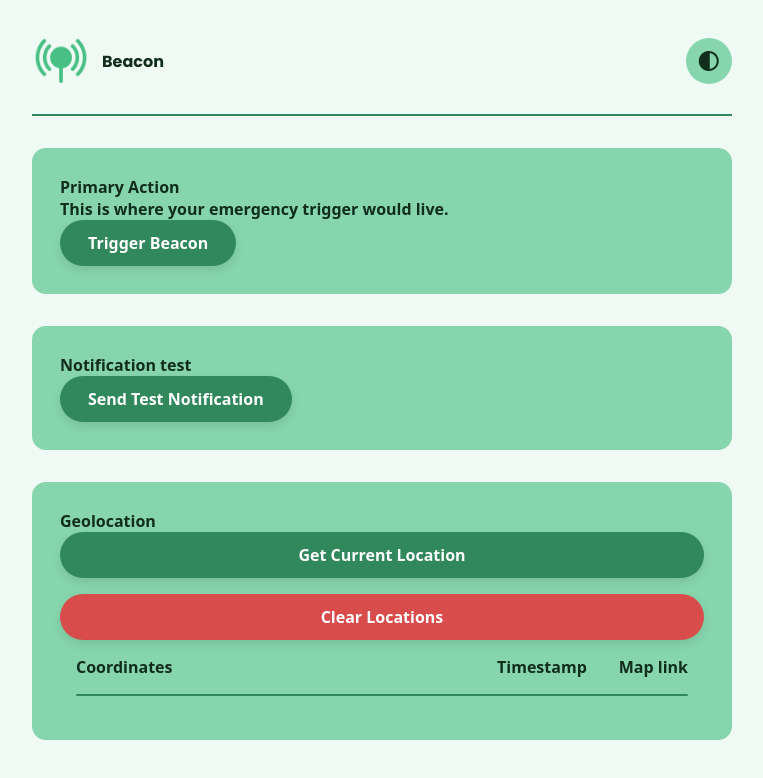
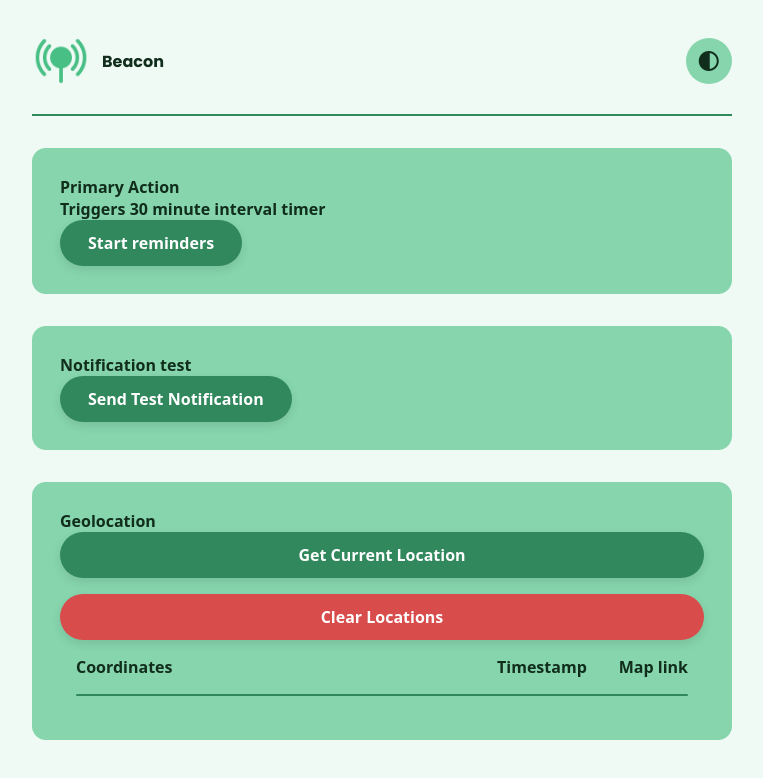
Before and after one commit to FEDavid/DWT-CW, a React (Vite) app in the folder beacon/: page / in a window 1280 px wide. Shown: the top 778 px of the page, without its empty margins (258-1021 px from the left). Built offline with nearby package versions, Linux system fonts and the light colour scheme.

Commit message:
Implement periodic location reminders and integrate tracking function in the app

```diff
--- /dev/null
+++ b/beacon/public/main.js
@@ -0,0 +1,7 @@
+// Background/Async function to register the SW that will trigger a new 30 minute timer
+async function trackingReminder() {
+    const tracking = await navigator.serviceWorker.ready;
+    await tracking.periodicSync.register("location-reminder", { // Tag is required by the API
+        minInterval: 30 * 60 * 1000 // 30 minutes in milliseconds
+    });
+}
--- a/beacon/src/App.jsx
+++ b/beacon/src/App.jsx
@@ -8,6 +8,9 @@ import logo from "./assets/images/logo_light-green.png";
 import ThemeToggle from "./components/ThemeToggle";
 import NotificationTest from "./components/NotificationTest";
 import GeolocateTest from "./components/GeolocateTest";
+
+// Import functions
+import { trackingReminder } from "./main"
 
 // Import hooks
 function App() {
@@ -25,9 +28,9 @@ function App() {
       <main className="container">
         <section className="card">
           <h2>Primary Action</h2>
-          <p>This is where your emergency trigger would live.</p>
-          <button className="primary-btn">
-            Trigger Beacon
+          <p>Triggers 30 minute interval timer</p>
+          <button className="primary-btn" onClick={trackingReminder}>
+            Start reminders
           </button>
         </section>
 
--- a/beacon/src/components/GeolocateTest.jsx
+++ b/beacon/src/components/GeolocateTest.jsx
@@ -15,7 +15,7 @@ function GeolocateTest() {
     // Loading GPS data takes a second so adding loader
     const [isLoading, setIsLoading] = useState(false);
 
-    // Load from localStorage on mount
+    // Load from localStorage on launch
     useEffect(() => {
         const saved = localStorage.getItem("locations");
         if (saved) {
```
Also changed, not shown: beacon/public/service-worker.js (+10 -0 lines).
